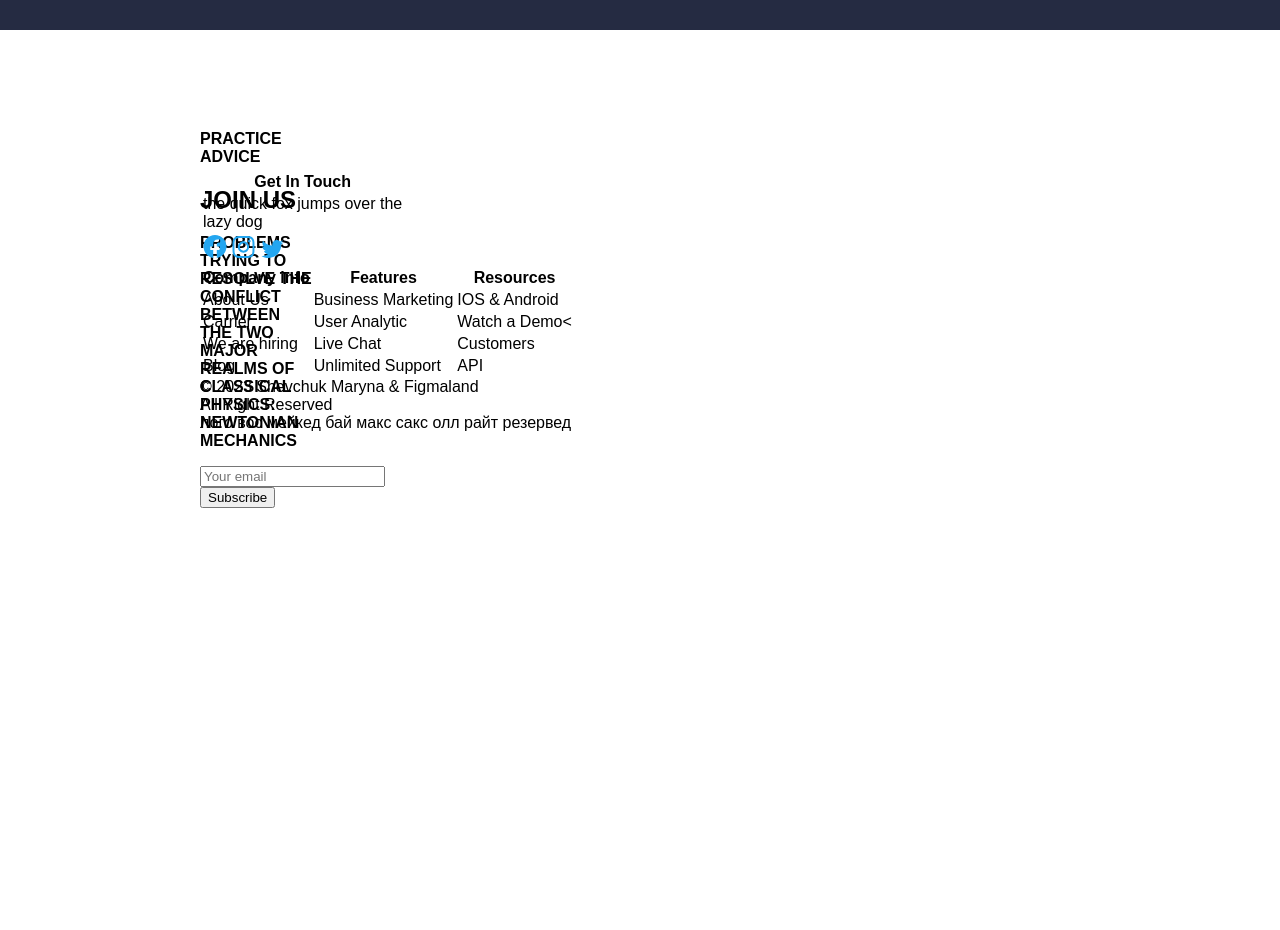
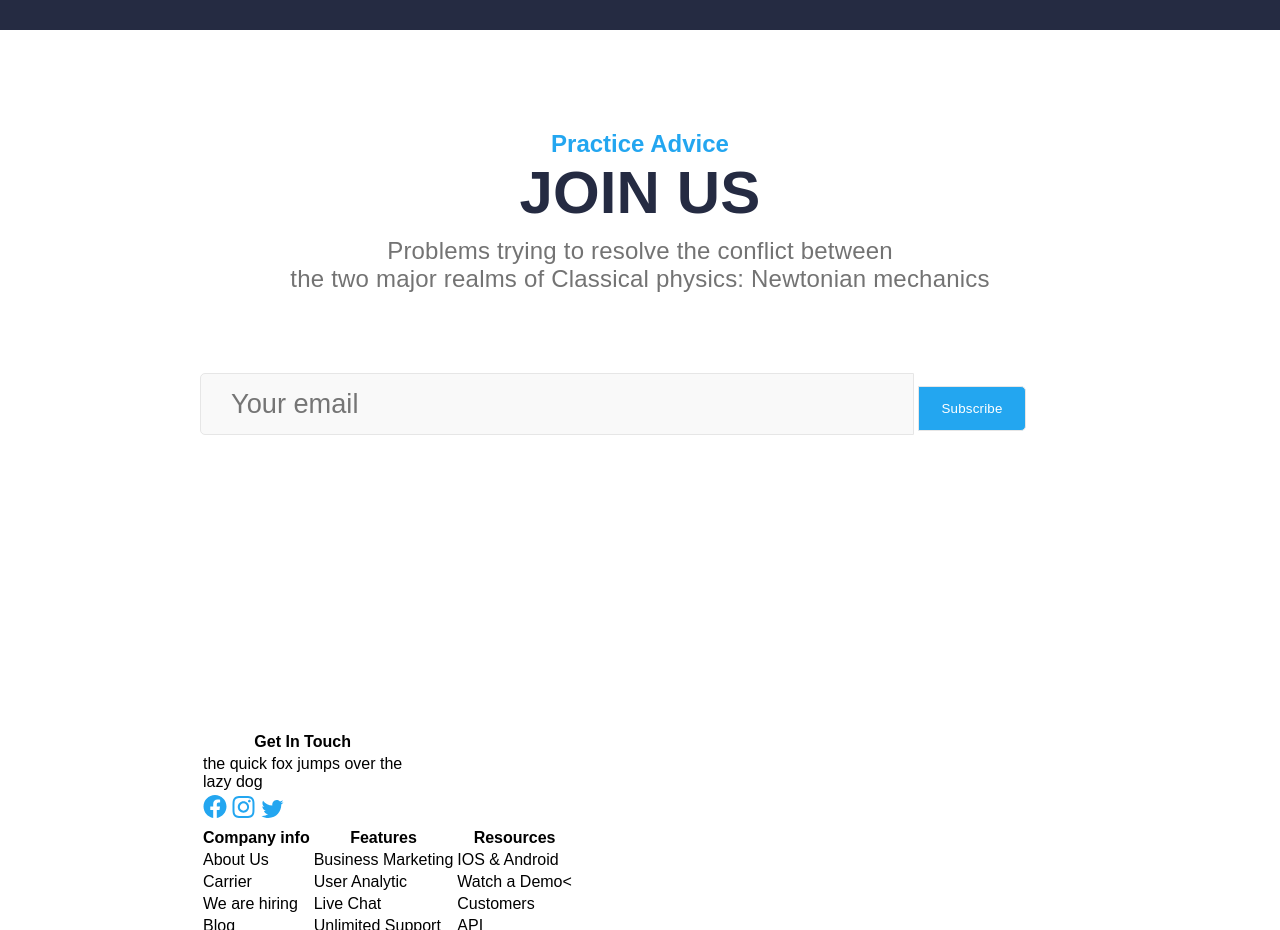
Before and after one commit to kvitaan/athena-online-courses, a plain HTML site: page index.html in a window 1280 px wide. Shown: the part 7220-8150 px from the top of the page. Before the commit the page ends 7728 px from the top, so only its background shows below. Drawn offline with Linux system fonts and the light colour scheme; a web font is replaced by a local one.

Commit message:
join us section style

```diff
--- a/index.html
+++ b/index.html
@@ -292,14 +292,16 @@
         </section>
 
         <!-- join us -->
-        <section class="join-us">
+        <section class="join-us-sect">
             <div class="join-us-text">
-                <p>Practice Advice</p>
+                <p class="rewiews-p">Practice Advice</p>
                 <h2>Join us</h2>
                 <p>Problems trying to resolve the conflict between <br>the two major realms of Classical physics: Newtonian mechanics </p>
             </div>
-            <input type="email" id="email" name="email" pattern=".+@globex\.com" placeholder="Your email">
+            <div>
+                <input type="email" id="email" name="email" pattern=".+@globex\.com" placeholder="Your email">
             <button>Subscribe</button>
+            </div>
         </section>
     </main>
 
--- a/style.css
+++ b/style.css
@@ -328,3 +328,58 @@ h3 {
     height: 120px;
     margin: 25px 0 30px 0;
 }
+
+.join-us-sect {
+    height: 600px;
+}
+
+.join-us-text > .rewiews-p {
+    text-align: center;
+    padding: 0;
+    margin: 0;
+    font-size: 24px;
+}
+
+
+.join-us-text h2 {
+    font-weight: 900;
+    font-size: 60px;
+    text-align: center;
+    letter-spacing: 0.1px;
+    color: #252B42;
+    text-align: center;
+    text-transform: uppercase;
+    padding: 0;
+    margin: 0;
+}
+
+.join-us-text h2+p {
+    text-align: center;
+    letter-spacing: 0.2px;
+    color: #737373;
+    font-size: 24px;
+    line-height: 28px;
+    margin: 10px 0 80px 0;
+}
+
+.join-us-sect input {
+    background: #F9F9F9;
+    border: 1px solid #E6E6E6;
+    border-radius: 5px 0 0 5px;
+    width: 680px;
+    height: 58px;
+    color: #737373;
+    font-family: 'Darker Grotesque', sans-serif;
+    font-size: 170%;
+    padding-left: 30px;
+}
+
+.join-us-sect button {
+    background: #23A6F0;
+    border: 1px solid #E6E6E6;
+    border-radius: 0px 5px 5px 0px;
+    text-align: center;
+    letter-spacing: 0.2px;
+    color: #FFFFFF;
+    padding: 14px 22px;
+}
```
